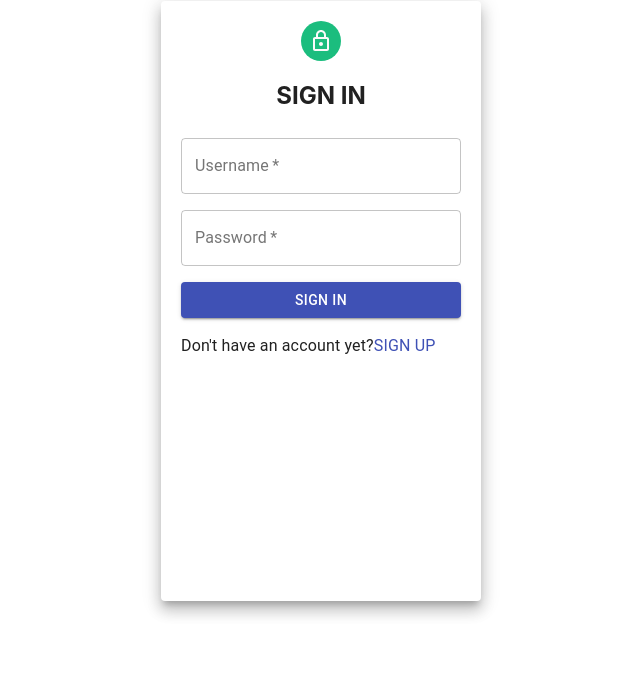
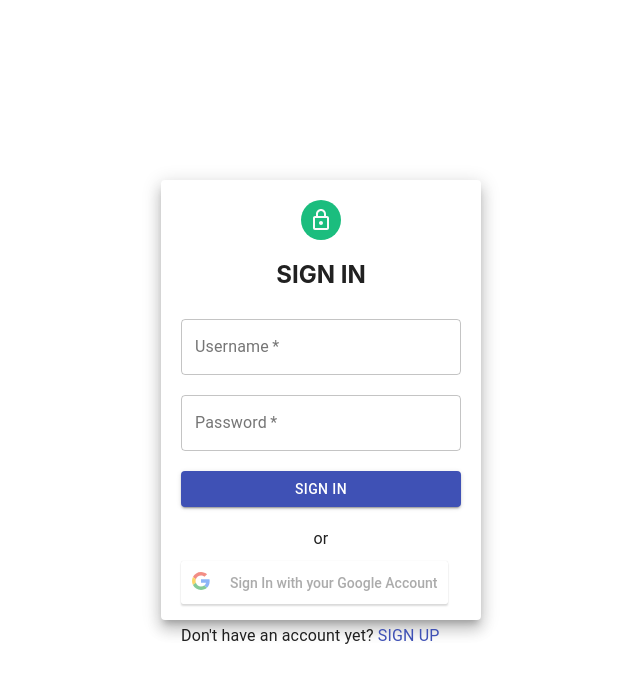
Before and after one commit to Aura313/amigoboards, a React (Create React App) app in the folder client/: page / in a window 1280 px wide. Shown: the top 682 px of the page, without its empty margins (319-959 px from the left). Built offline with nearby package versions, Linux system fonts and the light colour scheme.

Commit message:
Included Google Signin in the login page

```diff
--- a/client/package.json
+++ b/client/package.json
@@ -10,6 +10,7 @@
     "@testing-library/user-event": "^12.8.3",
     "react": "^17.0.2",
     "react-dom": "^17.0.2",
+    "react-google-login": "^5.2.2",
     "react-scripts": "4.0.3",
     "web-vitals": "^1.1.2"
   },
--- /dev/null
+++ b/client/src/Login/GoogleLogin.js
@@ -0,0 +1,32 @@
+import React, { useState } from 'react';
+import { GoogleLogin, GoogleLogout } from 'react-google-login';
+
+const clientId = "345624391031-5nohvvbpfesjk9jqa3spsocu0lt2fdj8.apps.googleusercontent.com";
+
+export function GLogin() {
+
+
+
+    const onLoginSuccess = (res) => {
+        console.log('Login Success:', res.profileObj);
+    };
+
+    const onLoginFailure = (res) => {
+        console.log('Login Failed:', res);
+    };
+
+
+    return (
+        <div>
+
+                <GoogleLogin
+                    clientId={clientId}
+                    buttonText="   Sign In with your Google Account"
+                    onSuccess={onLoginSuccess}
+                    onFailure={onLoginFailure}
+                    cookiePolicy={'single_host_origin'}
+                    isSignedIn={true}
+                />
+        </div>
+    );
+}
--- a/client/src/Login/Login.css
+++ b/client/src/Login/Login.css
@@ -1,3 +1,7 @@
 .outerdiv1{
     background-image: './public/Assets/LoginBackground.jpg';
 }
+.separator-line{
+width: 200px;
+border: .5px solid #c5c7d0;
+margin: 16px;}
--- a/client/src/Login/Login.js
+++ b/client/src/Login/Login.js
@@ -1,20 +1,31 @@
-import React from "react";
-import { Avatar, Button, Link, Paper, TextField, Typography } from "@material-ui/core";
+import React, { useState } from "react";
+import {
+  Avatar,
+  Button,
+  Divider,
+  Link,
+  Paper,
+  TextField,
+  Typography,
+} from "@material-ui/core";
 import { Grid } from "@material-ui/core";
 import "./Login.css";
 import LockOutlinedIcon from "@material-ui/icons/LockOutlined";
+import { GLogin } from "./GoogleLogin";
 
+const clientId =
+  "345624391031-5nohvvbpfesjk9jqa3spsocu0lt2fdj8.apps.googleusercontent.com";
 const paperStyle = {
   padding: 20,
-  height: "70vh",
+  height: "50vh",
   width: 280,
-  margin: " 1px auto",
+  margin: " 180px auto",
 };
 const avatarStyle = { backgroundColor: "#1bbd7e" };
-const spacingStyle = { margin: "8px 0" };
+const spacingStyle = { margin: "10px 0" };
+const newaccountStyle = { margin: "20px 0" };
 
-export class Login extends React.Component {
-  render() {
+export function Login() {
   return (
     <Grid>
       <Paper elevation={10} style={paperStyle}>
@@ -40,14 +51,26 @@ export class Login extends React.Component {
           required
           variant="outlined"
         ></TextField>
-          <Button style={spacingStyle} type='submit' color='primary' fullWidth variant='contained'>SIGN IN</Button>
-          <Typography style={spacingStyle}> Don't have an account yet?
-              <Link href='#'>
-                  SIGN UP
-              </Link>
+
+        <Button
+          style={spacingStyle}
+          type="submit"
+          color="primary"
+          fullWidth
+          variant="contained"
+        >
+          SIGN IN
+        </Button>
+
+        <Typography style={spacingStyle} align="center">
+          or
+        </Typography>
+        <GLogin />
+        <Typography style={newaccountStyle}>
+        Don't have an account yet?
+         <Link href="#">    SIGN UP</Link>
         </Typography>
       </Paper>
     </Grid>
   );
 }
-}
```
Also changed, not shown: client/src/Login/Registration.js (added), 1 other file (tests, documents, lock files or other folders). Lines whose indentation alone changed are shown as unchanged.
